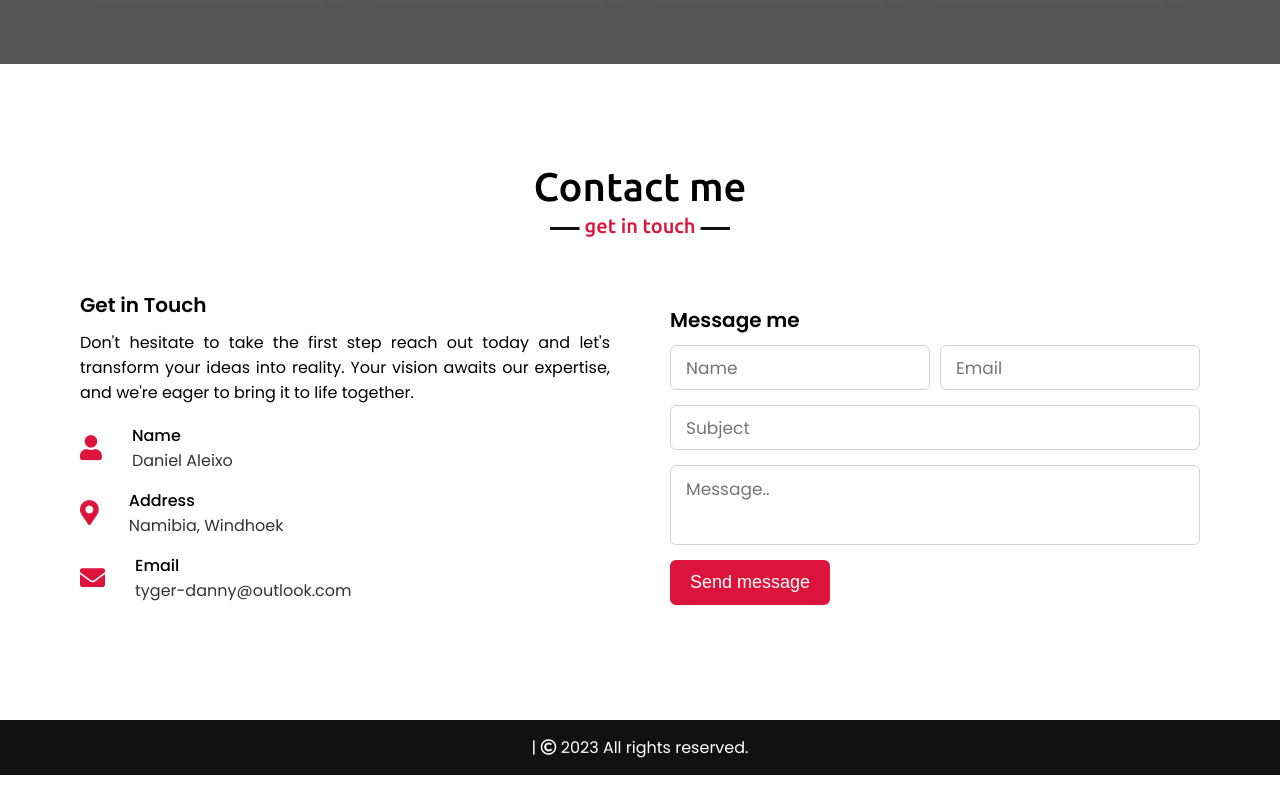
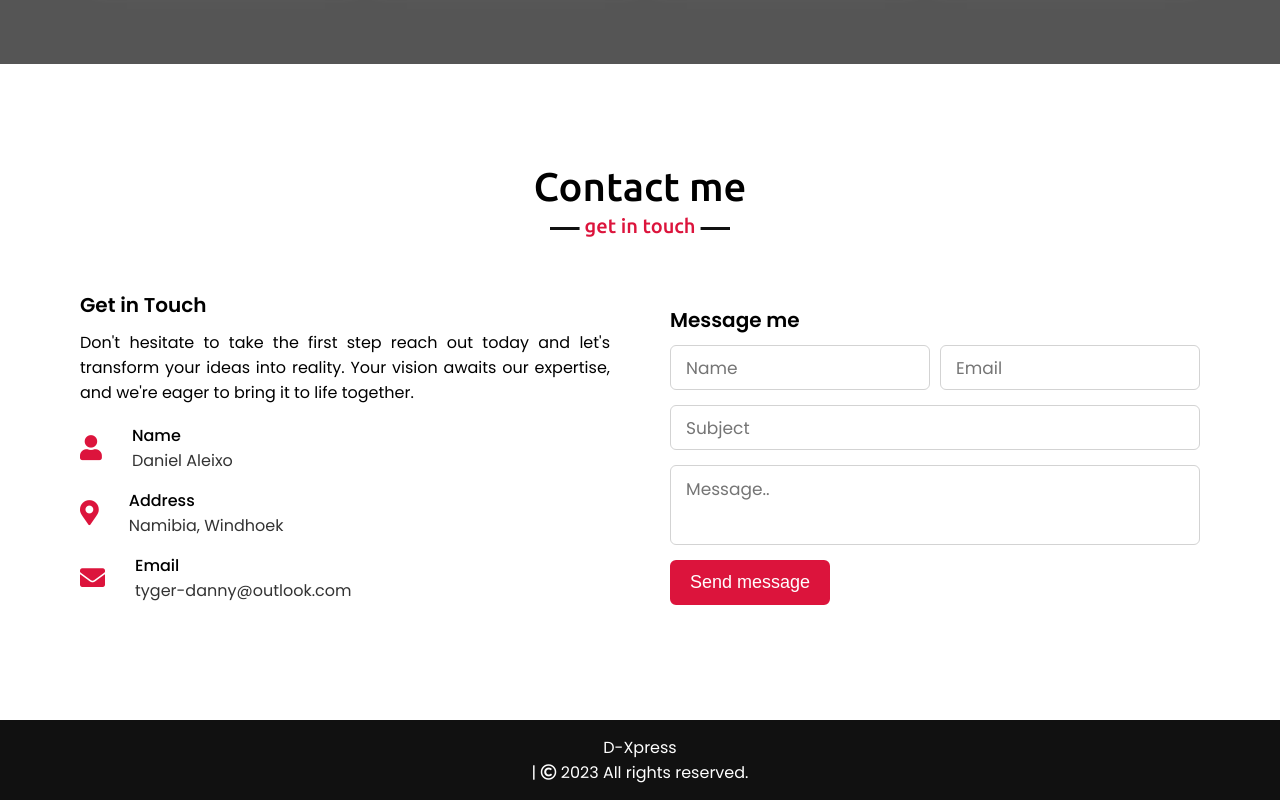
Before and after one commit to Camuling/My-portfolio-web, a plain HTML site: page My Portifolio web/index.html in a window 1280 px wide. Shown: the part 2907-3707 px from the top of the page. Before the commit the page ends 3682 px from the top, so only its background shows below. Drawn offline with nearby package versions, Linux system fonts and the light colour scheme.

Commit message:
Update index.html

```diff
--- a/My Portifolio web/index.html
+++ b/My Portifolio web/index.html
@@ -197,7 +197,7 @@
     </section>
 
     <footer>
-        <span><a href="tyger-danny@outlook.com"></a> | <span class="far fa-copyright"></span> 2023 All rights reserved.</span>
+        <span><p>D-Xpress</p></p><a href="tyger-danny@outlook.com"></a> | <span class="far fa-copyright"></span> 2023 All rights reserved.</span>
     </footer>
     <script src="script.js"></script>
 </body>
```
